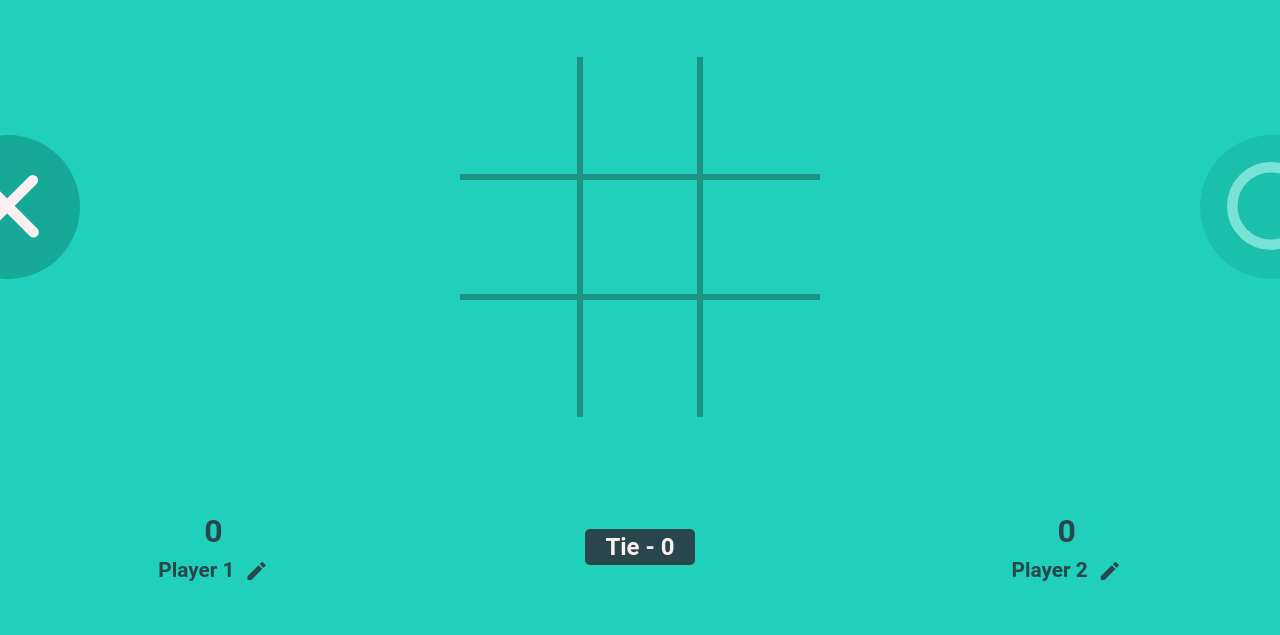
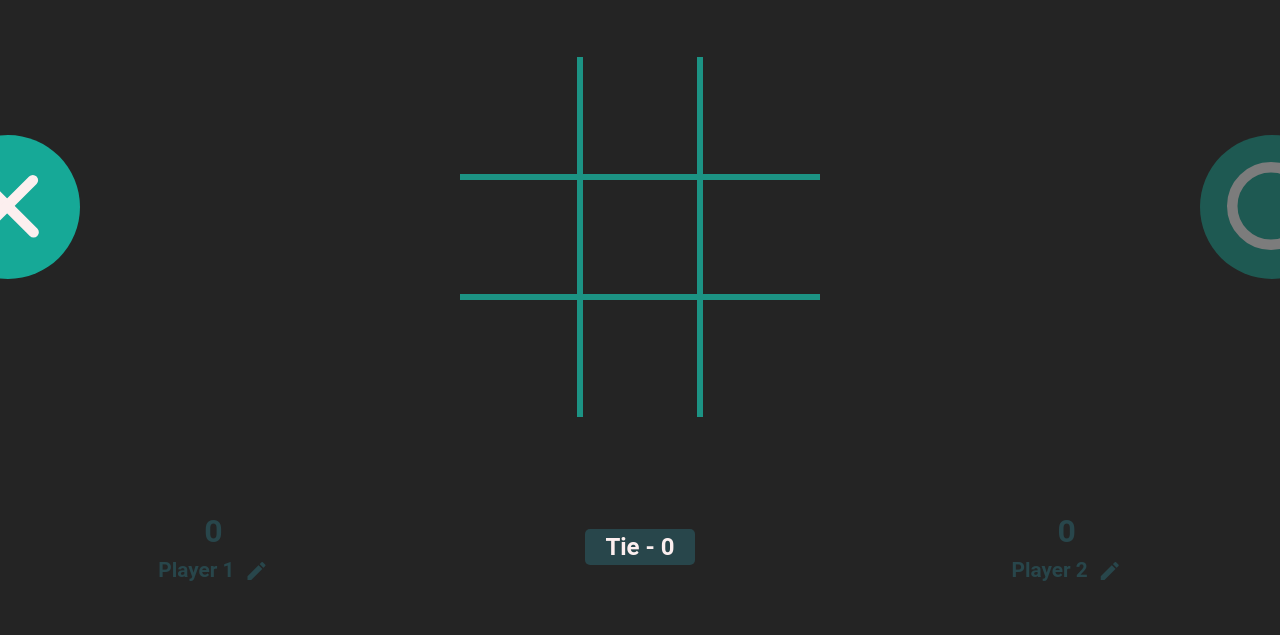
Before and after one commit to Devik225/Mini-Projects, a website built with Parcel: page TIC TAC TOE/index.html in a window 1280 px wide. Shown: the part 165-800 px from the top of the page. Built offline with nearby package versions, Linux system fonts and the light colour scheme.

Commit message:
Update main.css

```diff
--- a/TIC TAC TOE/css/main.css
+++ b/TIC TAC TOE/css/main.css
@@ -2,7 +2,7 @@
 /* Universal */
 
 body{
-  background-color: #20D0BB;
+  background-color: #242424;
   overflow-x: hidden;
 }
 
```
